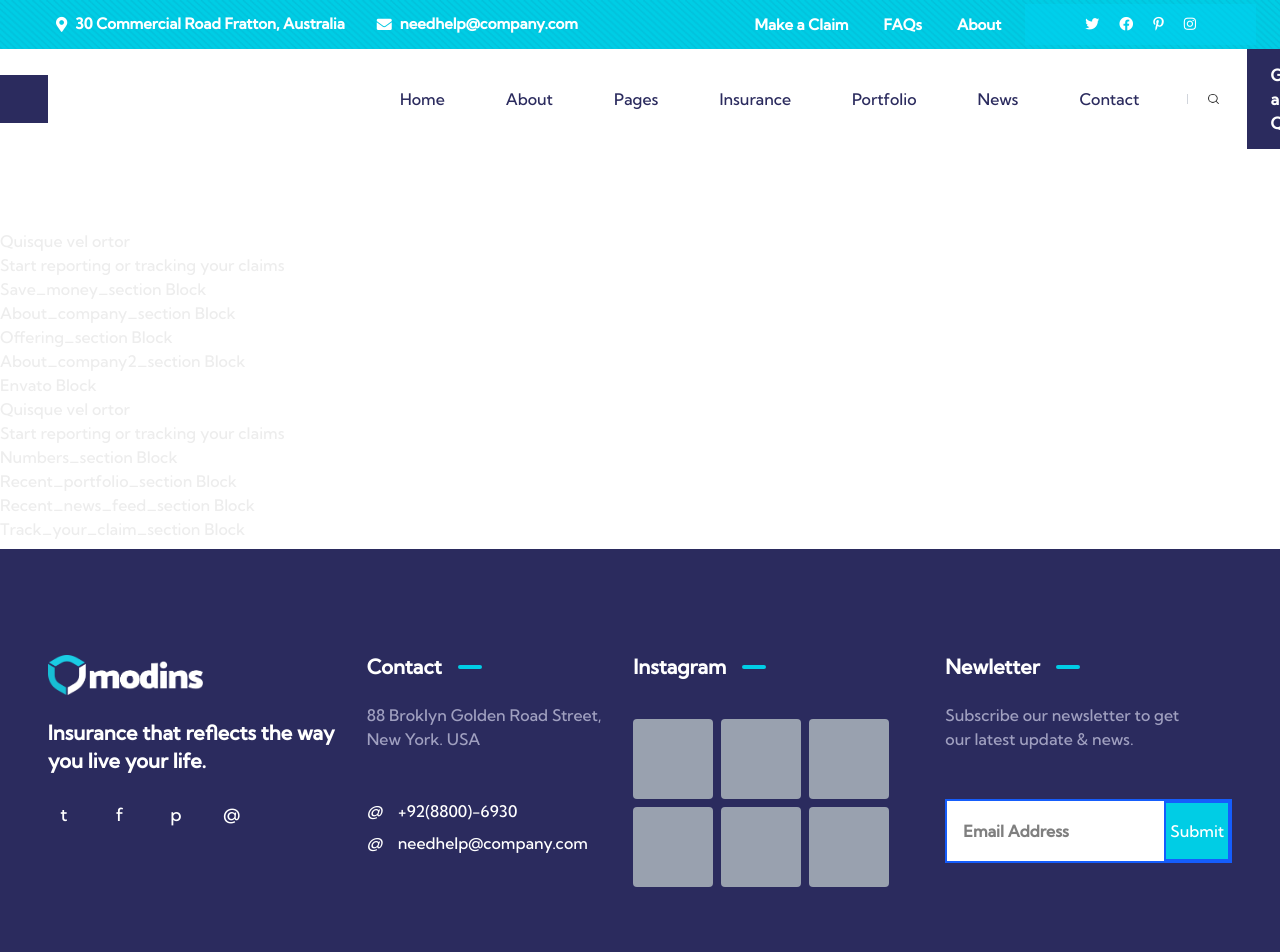
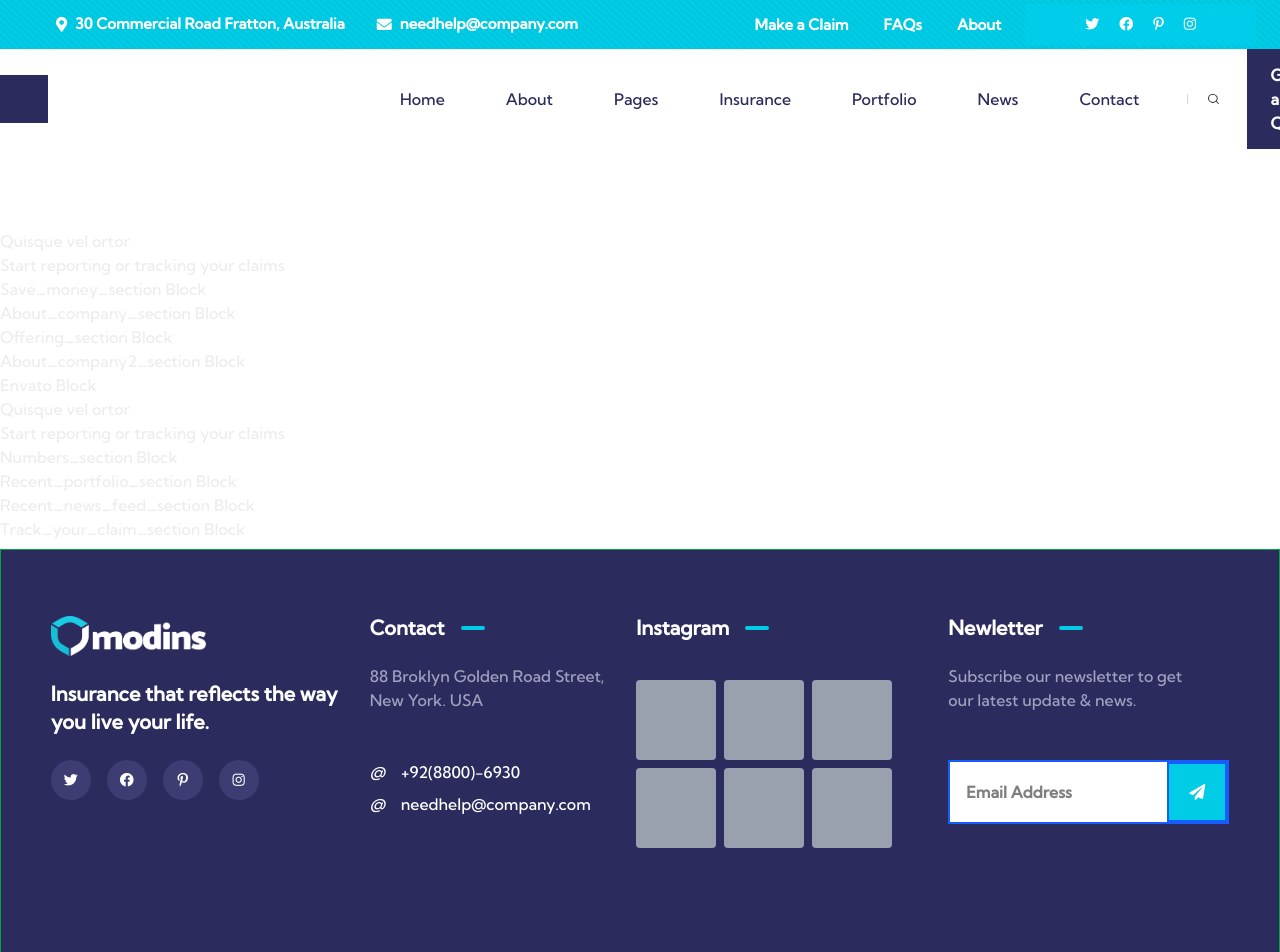
Before and after one commit to eusoncode/insure, a Next.js app in the folder frontend/: page / in a window 1280 px wide. Shown: the top 952 px of the page. Built offline with nearby package versions, Linux system fonts and the light colour scheme.

Commit message:
edited the socials in footer

```diff
--- a/frontend/src/components/footer/footer.tsx
+++ b/frontend/src/components/footer/footer.tsx
@@ -4,7 +4,7 @@ import logo from "@/assets/logo-light.png";
 
 export default function Footer() {
   return (
-    <footer className="flex justify-center align-center min-h-155 bg-custom-blue text-white py-10">
+    <footer className="flex justify-center align-center min-h-155 bg-custom-blue text-white py border border-green-600">
       <div className="flex flex-col justify-between border-2 border-transparent">
         {/* Footer box for further inqury */}
         <div className="flex flex-row mt-16 space-x-8 justify-between items-start space-y-0">
@@ -19,19 +19,32 @@ export default function Footer() {
             <h3 className="flex flex-wrap font-sans font-bold text-xl">
               Insurance that reflects the way <br /> you live your life.
             </h3>
-            <div className="flex flex-row mt-4 space-x-6">
-              <div className="flex justify-center items-center text-lg text-white border-1 rounded-4xl w-8 h-8 bg-socials-gray border-transparent">
-                t
-              </div>
-              <div className="flex justify-center items-center text-lg text-white border-1 rounded-4xl w-8 h-8 bg-socials-gray border-transparent">
-                f
-              </div>
-              <div className="flex justify-center items-center text-lg text-white border-1 rounded-4xl w-8 h-8 bg-socials-gray border-transparent">
-                p
-              </div>
-              <div className="flex justify-center items-center text-lg text-white border-1 rounded-4xl w-8 h-8 bg-socials-gray border-transparent">
-                @
-              </div>
+            {/* Social Icons */}
+            <div className="flex items-center mt-4 space-x-4">
+              <a
+                href="https://twitter.com"
+                className="flex justify-center items-center text-[14px] w-[40px] h-[40px] text-white bg-custom-dark-dol-blue rounded-full transition duration-300 hover:bg-base-didi hover:text-white no-underline"
+              >
+                <i className="fab fa-twitter" aria-hidden="true"></i>
+              </a>
+              <a
+                href="https://facebook.com"
+                className="flex justify-center items-center text-[14px] w-[40px] h-[40px] text-white bg-custom-dark-dol-blue rounded-full transition duration-300 hover:bg-base-didi hover:text-white no-underline"
+              >
+                <i className="fab fa-facebook" aria-hidden="true"></i>
+              </a>
+              <a
+                href="https://pinterest.com"
+                className="flex justify-center items-center text-[14px] w-[40px] h-[40px] text-white bg-custom-dark-dol-blue rounded-full transition duration-300 hover:bg-base-didi hover:text-white no-underline"
+              >
+                <i className="fab fa-pinterest-p" aria-hidden="true"></i>
+              </a>
+              <a
+                href="https://instagram.com"
+                className="flex justify-center items-center text-[14px] w-[40px] h-[40px] text-white bg-custom-dark-dol-blue rounded-full transition duration-300 hover:bg-base-didi hover:text-white no-underline"
+              >
+                <i className="fab fa-instagram" aria-hidden="true"></i>
+              </a>
             </div>
           </div>
 
@@ -96,7 +109,7 @@ export default function Footer() {
                 type="submit"
                 className="px-1 py-4 bg-base-didi border-2 border-blue-600"
               >
-                <span>Submit</span>
+                <span className="px-4 fas fa-paper-plane"></span>
               </button>
             </form>
           </div>
--- a/frontend/src/styles/globals.css
+++ b/frontend/src/styles/globals.css
@@ -14,6 +14,7 @@
   --color-insure-text-dark: #a0a0c0;
   --color-socials-gray: #46467d;
   --color-base-didi: #00cde5;
+  --color-custom-dark-dol-blue:#3d3d73;
 
   /* Patterns */
   --pattern-header: url("./../assets/header-top-pattern.png");
@@ -43,6 +44,7 @@ body {
   --color-custom-darker-blue: var(--color-custom-darker-blue);
   --color-insure-text-dark: var(--color-insure-text-dark);
   --color-base-didi: var(--color-base-didi);
+  --color-custom-dark-dol-blue: var(--color-custom-dark-dol-blue);
 }
 
 /* Background Utility Example */
```
